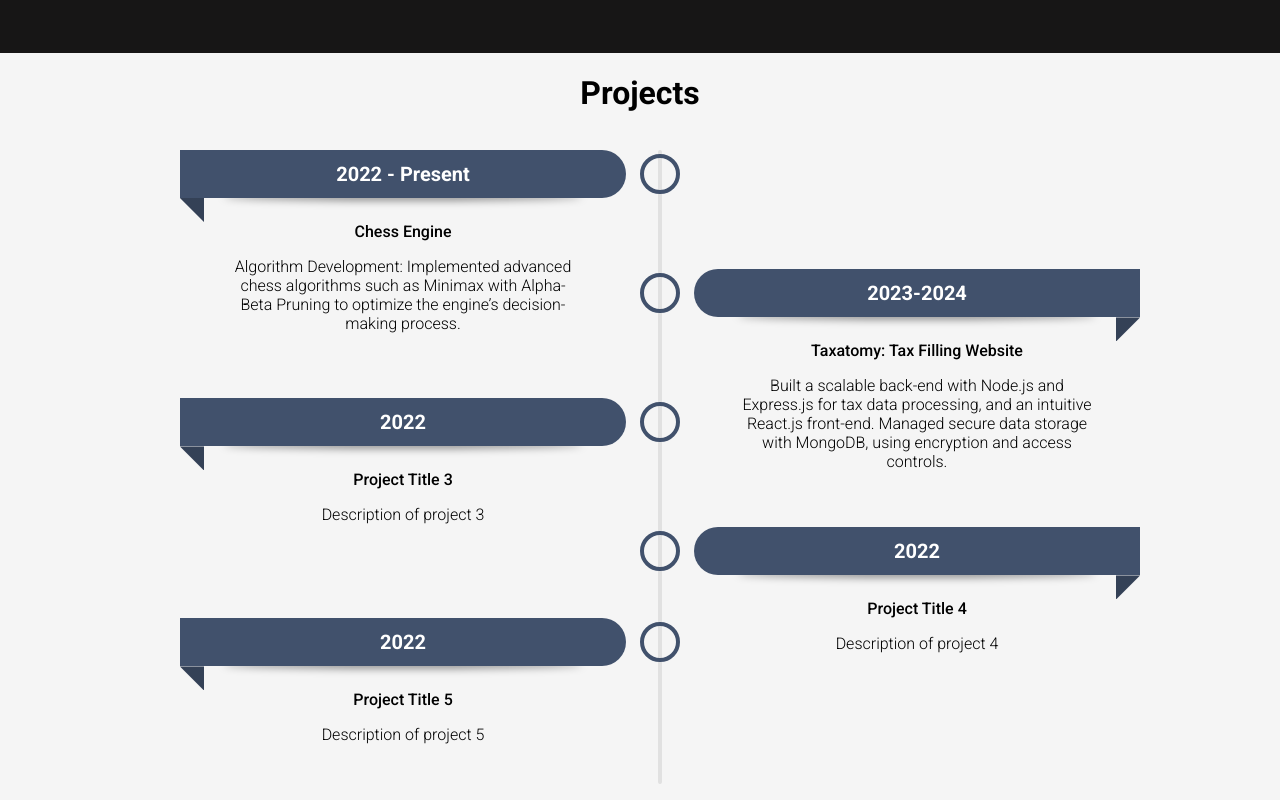
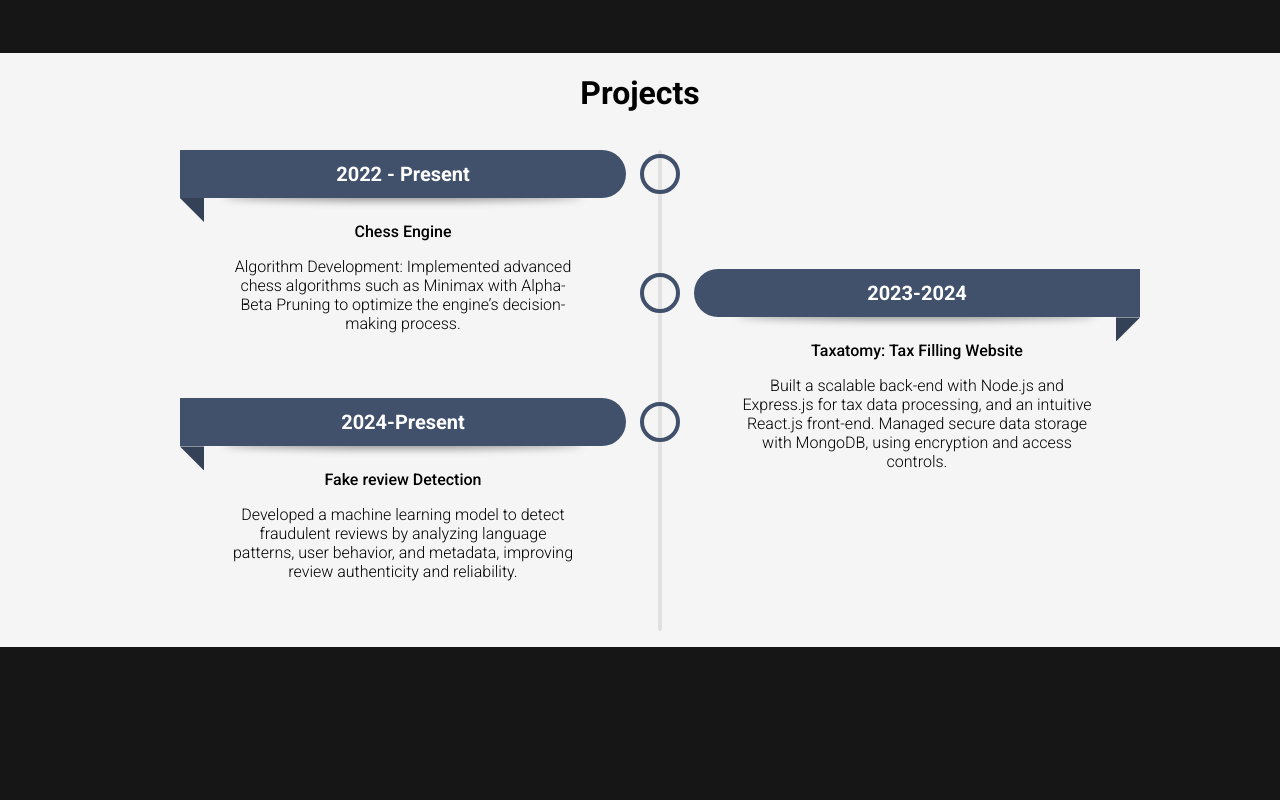
Before and after one commit to AbhinavPInamdar/AbhinavPInamdar.github.io, a plain HTML site: page index.html in a window 1280 px wide. Shown: the part 828-1628 px from the top of the page. After the commit the page ends 1475 px from the top, so only its background shows below. Drawn offline with Linux system fonts and the light colour scheme; no server answers.

Commit message:
project Changes

```diff
--- a/index.html
+++ b/index.html
@@ -57,19 +57,9 @@
                         Built a scalable back-end with Node.js and Express.js for tax data processing, and an intuitive React.js front-end. Managed secure data storage with MongoDB, using encryption and access controls.</div>
                 </li>
                 <li style="--accent-color:#41516C">
-                    <div class="date">2022</div>
-                    <div class="title">Project Title 3</div>
-                    <div class="descr">Description of project 3</div>
-                </li>
-                <li style="--accent-color:#41516C">
-                    <div class="date">2022</div>
-                    <div class="title">Project Title 4</div>
-                    <div class="descr">Description of project 4</div>
-                </li>
-                <li style="--accent-color:#41516C">
-                    <div class="date">2022</div>
-                    <div class="title">Project Title 5</div>
-                    <div class="descr">Description of project 5</div>
+                    <div class="date">2024-Present</div>
+                    <div class="title">Fake review Detection</div>
+                    <div class="descr">Developed a machine learning model to detect fraudulent reviews by analyzing language patterns, user behavior, and metadata, improving review authenticity and reliability.</div>
                 </li>
             </ul>
         </div>
```
